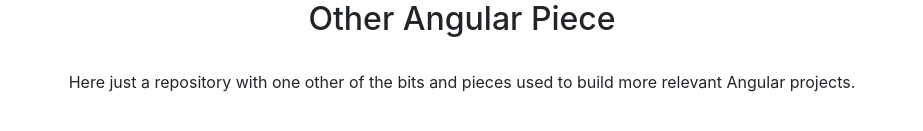
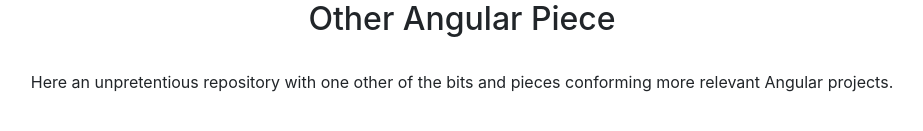
Before and after one commit to DanceLife/One-Theme, an Angular app: page / in a window 1280 px wide. Shown: the part 249-380 px from the top of the page, without its empty margins (178-1101 px from the left). Built offline with nearby package versions, Linux system fonts and the light colour scheme.

Commit message:
Logo reviewed

```diff
--- a/src/app/app.component.html
+++ b/src/app/app.component.html
@@ -13,7 +13,7 @@
 <br />
 <div class="row">
   <div class="col-sm-12">
-    Here just a repository with one other of the bits and pieces used to build more relevant Angular projects.
+    Here an unpretentious repository with one other of the bits and pieces conforming more relevant Angular projects.
   </div>
 </div>
 </div>
```
Also changed, not shown: src/One.png.
